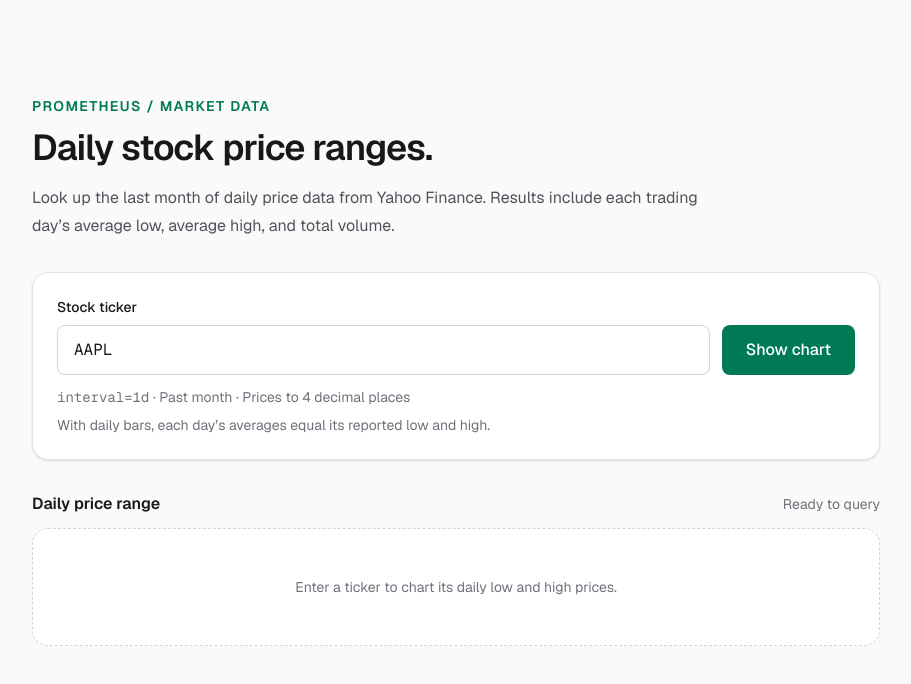
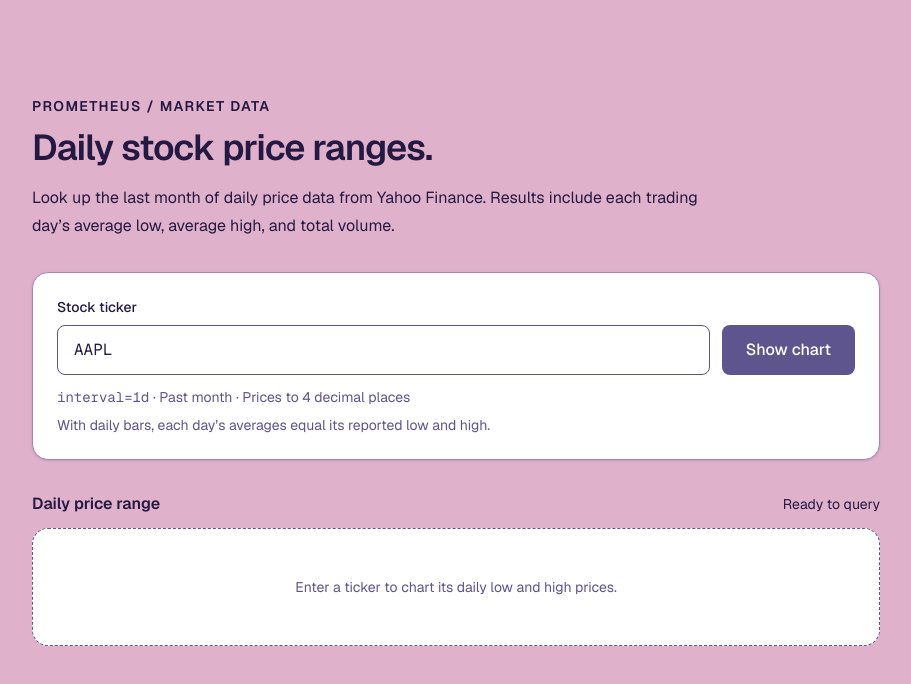
Before and after one commit to frey-mz/prometheus, a Next.js app: page / in a window 1280 px wide. Shown: the top 684 px of the page, without its empty margins (184-1095 px from the left). Built offline with nearby package versions, Linux system fonts and the light colour scheme.

Commit message:
themeing

```diff
--- a/app/globals.css
+++ b/app/globals.css
@@ -1,13 +1,26 @@
 @import "tailwindcss";
 
 :root {
-  --background: #fafafa;
-  --foreground: #18181b;
+  color-scheme: light;
+  --background: #E0B1CB;
+  --foreground: #231942;
+  --surface: #FFFFFF;
+  --muted: #5E548E;
+  --accent: #5E548E;
+  --accent-hover: #231942;
+  --accent-soft: #BE95C4;
+  --border: #9F86C0;
 }
 
 @theme inline {
   --color-background: var(--background);
   --color-foreground: var(--foreground);
+  --color-surface: var(--surface);
+  --color-muted: var(--muted);
+  --color-accent: var(--accent);
+  --color-accent-hover: var(--accent-hover);
+  --color-accent-soft: var(--accent-soft);
+  --color-border: var(--border);
   --font-sans: var(--font-geist-sans);
   --font-mono: var(--font-geist-mono);
 }
@@ -17,3 +30,8 @@ body {
   color: var(--foreground);
   font-family: var(--font-geist-sans), Arial, Helvetica, sans-serif;
 }
+
+::selection {
+  background: var(--foreground);
+  color: var(--surface);
+}
--- a/app/page.tsx
+++ b/app/page.tsx
@@ -42,14 +42,14 @@ export default function Home() {
 
   return (
     <main className="mx-auto w-full max-w-4xl px-6 py-16 sm:py-24">
-      <p className="mb-3 text-sm font-semibold uppercase tracking-widest text-emerald-700">Prometheus / Market data</p>
+      <p className="mb-3 text-sm font-semibold uppercase tracking-widest text-foreground">Prometheus / Market data</p>
       <h1 className="text-4xl font-semibold tracking-tight">Daily stock price ranges.</h1>
-      <p className="mt-4 max-w-2xl leading-7 text-zinc-600">
+      <p className="mt-4 max-w-2xl leading-7 text-foreground">
         Look up the last month of daily price data from Yahoo Finance.
         Results include each trading day’s average low, average high, and total volume.
       </p>
 
-      <form action={formAction} className="mt-8 rounded-2xl border border-zinc-200 bg-white p-6 shadow-sm">
+      <form action={formAction} className="mt-8 rounded-2xl border border-border bg-surface p-6 shadow-sm">
         <label htmlFor="symbol" className="block text-sm font-medium">Stock ticker</label>
         <div className="mt-2 flex flex-col gap-3 sm:flex-row">
           <input
@@ -65,30 +65,30 @@ export default function Home() {
             spellCheck={false}
             disabled={pending}
             aria-describedby="query-details"
-            className="min-w-0 flex-1 rounded-lg border border-zinc-300 px-4 py-3 font-mono uppercase focus:outline-2 focus:outline-offset-2 focus:outline-emerald-600 disabled:opacity-60"
+            className="min-w-0 flex-1 rounded-lg border border-accent px-4 py-3 bg-surface font-mono uppercase text-foreground placeholder:normal-case placeholder:text-muted focus:outline-2 focus:outline-offset-2 focus:outline-accent disabled:cursor-wait disabled:bg-accent-soft disabled:text-foreground"
           />
-          <button type="submit" disabled={pending} className="rounded-lg bg-emerald-700 px-6 py-3 font-medium text-white hover:bg-emerald-800 focus-visible:outline-2 focus-visible:outline-offset-2 focus-visible:outline-emerald-600 disabled:cursor-wait disabled:opacity-60">
+          <button type="submit" disabled={pending} className="rounded-lg bg-accent px-6 py-3 font-medium text-surface hover:bg-accent-hover focus-visible:outline-2 focus-visible:outline-offset-2 focus-visible:outline-accent disabled:cursor-wait disabled:bg-accent-soft disabled:text-foreground">
             {pending ? "Fetching…" : "Show chart"}
           </button>
         </div>
-        <p id="query-details" className="mt-3 text-sm text-zinc-500">
+        <p id="query-details" className="mt-3 text-sm text-muted">
           <code>interval=1d</code> · Past month · Prices to 4 decimal places
         </p>
-        <p className="mt-2 text-sm text-zinc-500">With daily bars, each day’s averages equal its reported low and high.</p>
+        <p className="mt-2 text-sm text-muted">With daily bars, each day’s averages equal its reported low and high.</p>
       </form>
 
       <section aria-labelledby="results-heading" aria-busy={pending} className="mt-8">
         <div className="mb-3 flex items-center justify-between gap-4">
           <h2 id="results-heading" className="font-semibold">Daily price range</h2>
-          <p role="status" className="text-sm text-zinc-500">
+          <p role="status" className="text-sm text-foreground">
             {pending ? "Loading price data…" : state.data ? `${state.symbol} · ${state.data.length} trading days` : "Ready to query"}
           </p>
         </div>
-        {!pending && state.error && <p role="alert" className="mb-4 rounded-lg border border-red-200 bg-red-50 p-4 text-red-800">{state.error}</p>}
-        {!pending && state.data?.length === 0 && <p className="mb-3 text-sm text-zinc-600">No complete trading bars were available for this period.</p>}
+        {!pending && state.error && <p role="alert" className="mb-4 rounded-lg border border-accent bg-surface p-4 text-foreground">{state.error}</p>}
+        {!pending && state.data?.length === 0 && <p className="mb-3 text-sm text-foreground">No complete trading bars were available for this period.</p>}
         {!pending && !!state.data?.length && <StockHistoryChart data={state.data} symbol={state.symbol} />}
         {(pending || (!state.data && !state.error)) && (
-          <div className="rounded-2xl border border-dashed border-zinc-300 bg-white p-12 text-center text-sm text-zinc-500">
+          <div className="rounded-2xl border border-dashed border-accent bg-surface p-12 text-center text-sm text-muted">
             {pending ? "Fetching price data…" : "Enter a ticker to chart its daily low and high prices."}
           </div>
         )}
--- a/app/stock-history-chart.tsx
+++ b/app/stock-history-chart.tsx
@@ -30,7 +30,7 @@ function TimeTick({ x = 0, y = 0, payload }: {
 }) {
   const [day, volume] = (payload?.value ?? "").split("\n");
   return (
-    <text x={x} y={y} textAnchor="middle" fill="#71717a" fontSize={11}>
+    <text x={x} y={y} textAnchor="middle" fill="var(--muted)" fontSize={11}>
       <tspan x={x} dy={18}>{day}</tspan>
       <tspan x={x} dy={18}>{volume}</tspan>
     </text>
@@ -42,12 +42,12 @@ function PriceTooltip({ active, payload }: TooltipContentProps<TooltipValueType,
   if (!active || !row) return null;
 
   return (
-    <div className="rounded-xl border border-zinc-200 bg-white p-4 text-sm shadow-lg">
+    <div className="rounded-xl border border-border bg-surface text-foreground p-4 text-sm shadow-lg">
       <p className="mb-2 font-semibold">{row.day}</p>
       <dl className="grid grid-cols-[auto_auto] gap-x-6 gap-y-1 tabular-nums">
-        <dt className="text-zinc-500">Low</dt><dd className="text-right">{priceFormat.format(row.lowAverage)}</dd>
-        <dt className="text-zinc-500">High</dt><dd className="text-right">{priceFormat.format(row.highAverage)}</dd>
-        <dt className="text-zinc-500">Volume</dt><dd className="text-right">{volumeFormat.format(row.volume)}</dd>
+        <dt className="text-muted">Low</dt><dd className="text-right">{priceFormat.format(row.lowAverage)}</dd>
+        <dt className="text-muted">High</dt><dd className="text-right">{priceFormat.format(row.highAverage)}</dd>
+        <dt className="text-muted">Volume</dt><dd className="text-right">{volumeFormat.format(row.volume)}</dd>
       </dl>
     </div>
   );
@@ -66,12 +66,12 @@ export default function StockHistoryChart({ data, symbol }: {
     }));
 
   return (
-    <div className="rounded-2xl border border-zinc-200 bg-white p-4 shadow-sm sm:p-6">
-      <p className="mb-4 text-sm text-zinc-500">
+    <div className="rounded-2xl border border-border bg-surface text-foreground p-4 shadow-sm sm:p-6">
+      <p className="mb-4 text-sm text-muted">
         Each bar spans the daily low to high. Hover or use the arrow keys to inspect exact prices and volume.
       </p>
       <div
-        className="overflow-x-auto focus-visible:outline-2 focus-visible:outline-emerald-600"
+        className="overflow-x-auto focus-visible:outline-2 focus-visible:outline-accent"
         role="region"
         aria-label={`${symbol} daily price range chart, with trading dates and volumes on the horizontal axis and price on the vertical axis`}
         tabIndex={0}
@@ -83,31 +83,31 @@ export default function StockHistoryChart({ data, symbol }: {
           margin={{ top: 16, right: 24, bottom: 24, left: 20 }}
           accessibilityLayer
         >
-          <CartesianGrid vertical={false} stroke="#e4e4e7" strokeDasharray="3 3" />
+          <CartesianGrid vertical={false} stroke="var(--accent-soft)" strokeDasharray="3 3" />
           <XAxis
             dataKey="axisLabel"
             interval={0}
             height={64}
             tick={<TimeTick />}
             tickLine={false}
-            axisLine={{ stroke: "#d4d4d8" }}
-            label={{ value: "Trading date · Volume (shares)", position: "insideBottom", offset: -12, fill: "#71717a", fontSize: 12 }}
+            axisLine={{ stroke: "var(--border)" }}
+            label={{ value: "Trading date · Volume (shares)", position: "insideBottom", offset: -12, fill: "var(--muted)", fontSize: 12 }}
           />
           <YAxis
             domain={["dataMin", "dataMax"]}
             width={90}
             tickCount={6}
             tickFormatter={(value: number) => tickPriceFormat.format(value)}
-            tick={{ fill: "#71717a", fontSize: 12 }}
+            tick={{ fill: "var(--muted)", fontSize: 12 }}
             tickLine={false}
             axisLine={false}
-            label={{ value: "Price", angle: -90, position: "insideLeft", fill: "#71717a", fontSize: 12 }}
+            label={{ value: "Price", angle: -90, position: "insideLeft", fill: "var(--muted)", fontSize: 12 }}
           />
-          <Tooltip content={PriceTooltip} cursor={{ fill: "#ecfdf5" }} />
+          <Tooltip content={PriceTooltip} cursor={{ fill: "var(--background)" }} />
           <Bar
             dataKey="priceRange"
             name="Daily low–high"
-            fill="#047857"
+            fill="var(--accent)"
             radius={3}
             maxBarSize={36}
             minPointSize={2}
```
Also changed, not shown: 1 other file (tests, documents, lock files or other folders).
